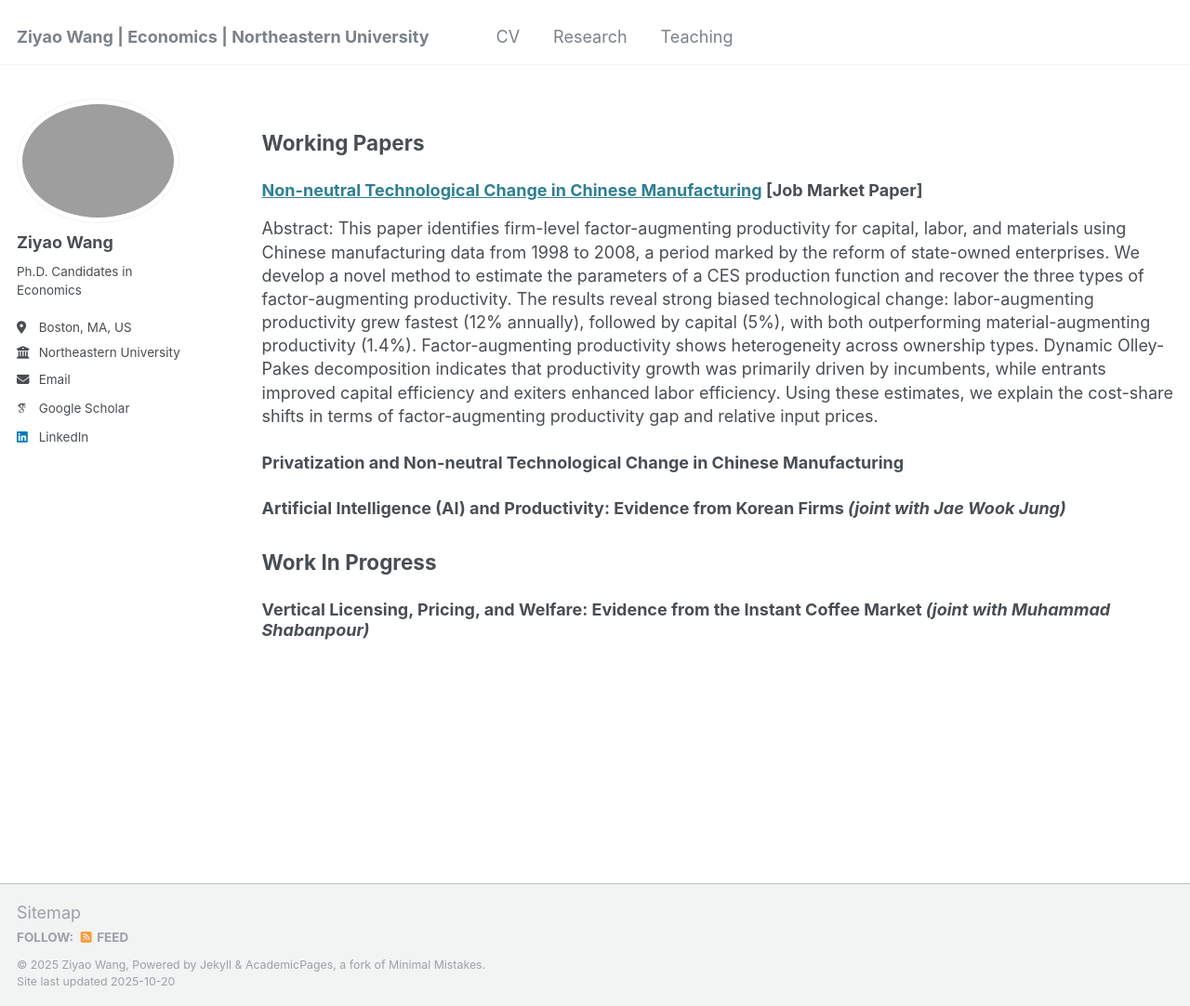
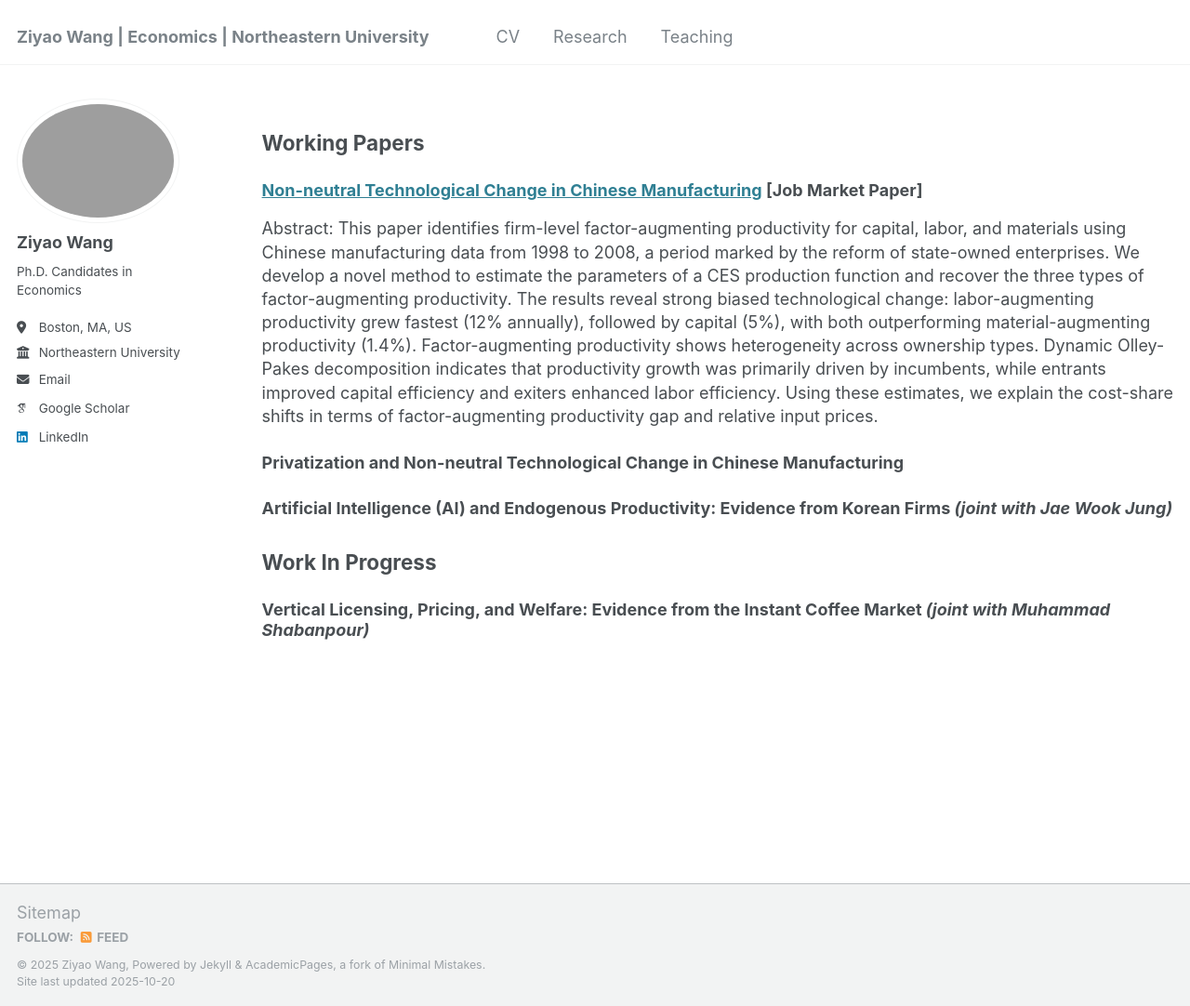
Before and after one commit to ziyaowangecon/ziyaowangecon.github.io, a Jekyll site: the page built from _pages/research.md, in a window 1280 px wide and 1082 px high. Shown: the whole window at 93% size. Built offline with Jekyll 4.4.1, drawn with Linux system fonts in a browser that asks for light colours; some web fonts are replaced.

Commit message:
Update research.md

```diff
--- a/_pages/research.md
+++ b/_pages/research.md
@@ -69,7 +69,7 @@ Abstract: This paper identifies firm-level factor-augmenting productivity for ca
 
 ### Privatization and Non-neutral Technological Change in Chinese Manufacturing
 
-### Artificial Intelligence (AI) and Productivity: Evidence from Korean Firms *(joint with Jae Wook Jung)*
+### Artificial Intelligence (AI) and Endogenous Productivity: Evidence from Korean Firms *(joint with Jae Wook Jung)*
 <!-- ### On Estimating Firm-level Productivity: A Method based on Dynamic Panel-->
 
 <!-- ### Mergers, Acquisitions, and Productivity Evolution: Evidence from the U.S. Manufacturing-->
```
